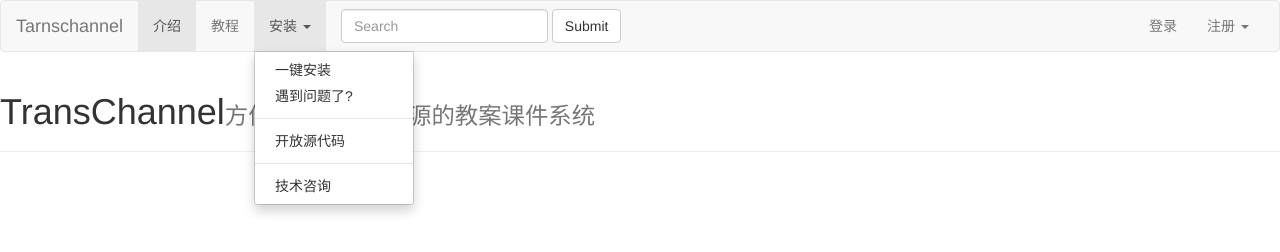
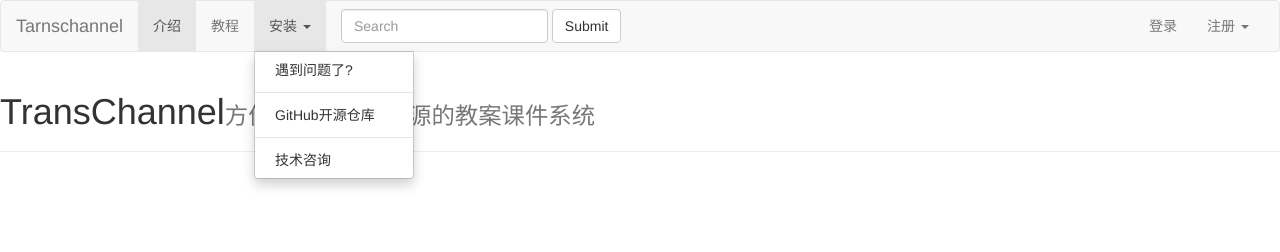
Before and after one commit to TransChannel/transchannel.net, a plain HTML site: page index.html in a window 1280 px wide. Both pictures are taken after a click on the button "安装". Drawn offline with nearby package versions, Linux system fonts and the light colour scheme.

Commit message:
增加仓库的链接

```diff
--- a/index.html
+++ b/index.html
@@ -40,10 +40,9 @@
         <li class="dropdown">
           <a href="#" class="dropdown-toggle" data-toggle="dropdown" role="button" aria-haspopup="true" aria-expanded="false">安装 <span class="caret"></span></a>
           <ul class="dropdown-menu">
-            <li><a href="#">一键安装</a></li>
             <li><a href="#">遇到问题了?</a></li>
             <li role="separator" class="divider"></li>
-            <li><a href="#">开放源代码</a></li>
+            <li><a href="https://github.com/TransChannel/TransChannel-server">GitHub开源仓库</a></li>
             <li role="separator" class="divider"></li>
             <li><a href="#">技术咨询</a></li>
           </ul>
@@ -68,7 +67,6 @@
 <div class="page-header">
   <h1>TransChannel<small>方便,安全,高效,开源的教案课件系统</small></h1>
 </div>
-
     <!-- jQuery (Bootstrap 的所有 JavaScript 插件都依赖 jQuery，所以必须放在前边) -->
     <script src="https://cdn.jsdelivr.net/npm/jquery@1.12.4/dist/jquery.min.js"></script>
     <!-- 加载 Bootstrap 的所有 JavaScript 插件。你也可以根据需要只加载单个插件。 -->
```
